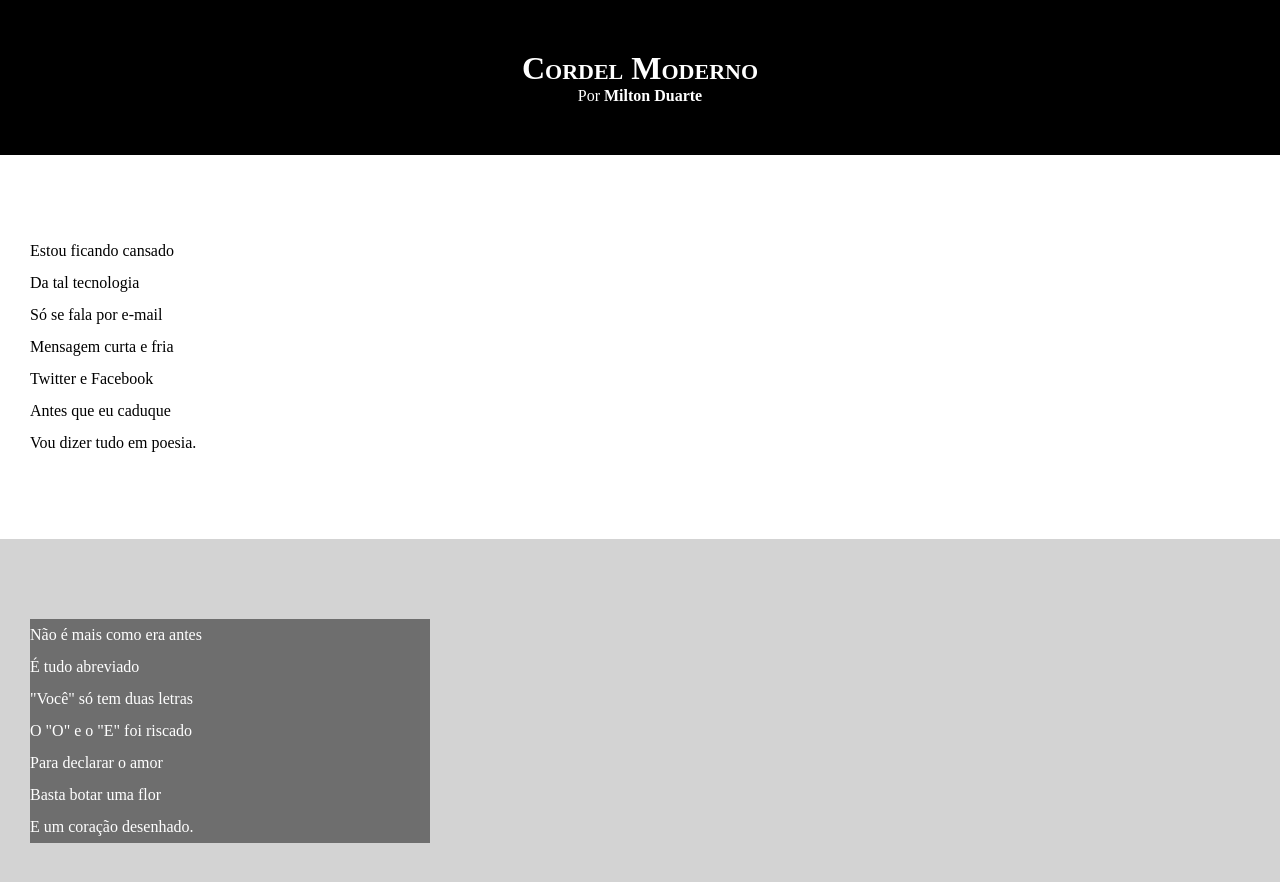
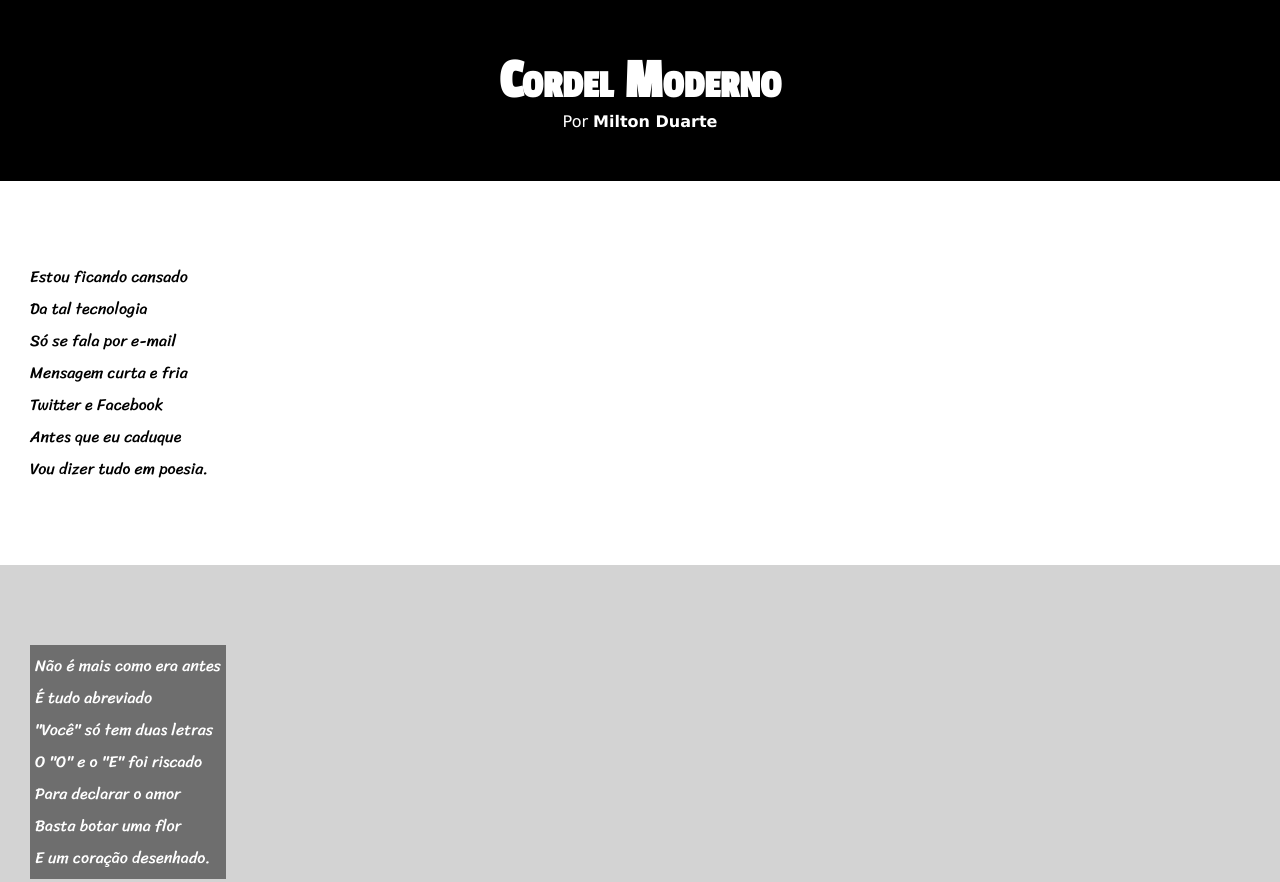
Before and after one commit to icaromrd/html-css, a plain HTML site: page d012/index.html in a window 1280 px wide. Shown: the top 882 px of the page. Drawn offline with Linux system fonts and the light colour scheme.

Commit message:
atualizando o projeto

```diff
--- a/d012/estilo/style.css
+++ b/d012/estilo/style.css
@@ -1,13 +1,24 @@
 @charset "UTF-8";
+
+@import url('https://fonts.googleapis.com/css2?family=Passion+One&display=swap');
+@import url('https://fonts.googleapis.com/css2?family=Sriracha&display=swap');
+
+:root {
+    --fonte1: Verdana, Geneva, Tahoma, sans-serif;
+    --fonte2: 'Passion One';
+    --fonte3: 'Sriracha';
+}
 
 * {
     margin: 0px;
     padding: 0px;
+    font-size: 1em;
 }
 
-html, body {
+body {
     min-height: 100vh;
     background-color: lightgray;
+    font-family: var(--fonte1);
 }
 
 header {
@@ -19,6 +30,8 @@ header {
 header h1 {
     padding-top: 50px;
     font-variant: small-caps;
+    font-family: var(--fonte2);
+    font-size: 3.5em;
 }
 
 header p {
@@ -40,12 +53,14 @@ section {
     padding-bottom: 10vh;
     line-height: 2em;
     padding-left: 30px;
+    font-family: var(--fonte3);
 }
 
 section.imagem > p {
     background-color: rgba(0, 0, 0, 0.479);
     color: white;
-    width: 400px;
+    display: inline-block;
+    padding: 5px;
 }
 
 section.normal {
@@ -58,4 +73,5 @@ footer {
     color: white;
     text-align: center;
     padding: 10px;
+    font-size: 12px;
 }
--- a/d012/index.html
+++ b/d012/index.html
@@ -45,7 +45,7 @@
                 Agora é .com <br>
                 Se o saite é muito bom <br>
                 Ele vale um alto preço.
-            </p>
+            </p><br>
 
             <p>
                 Pra piorar a liguagem <br>
@@ -79,7 +79,7 @@
                 Abriu outro aplicativo <br>
                 O mundo ficou cativo <br>
                 Da tecnologia do agora.
-            </p>
+            </p><br>
 
             <p>
                 Felizmente, pra orar <br>
```
